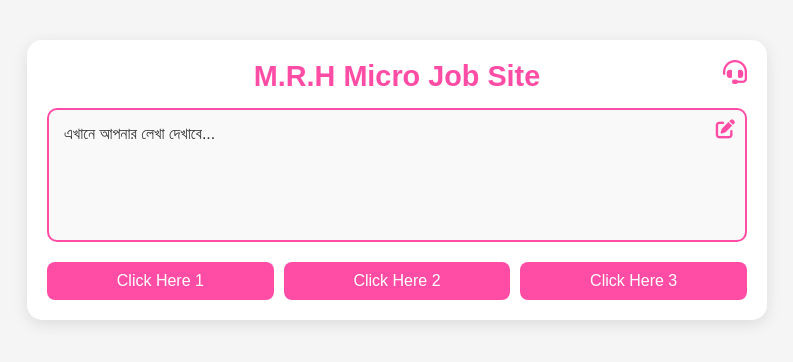
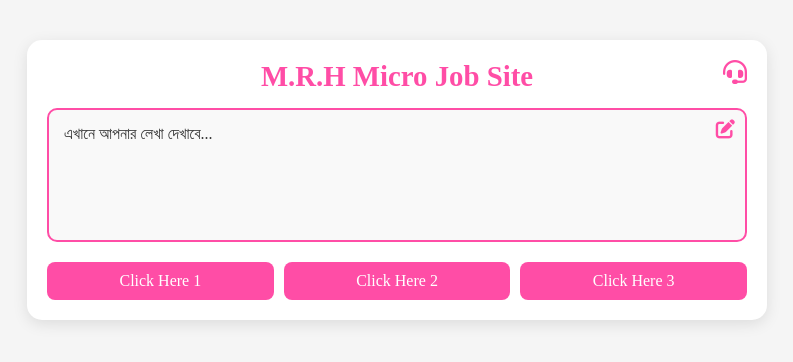
Before and after one commit to mrhonlineauthority/orderconfirm-, a plain HTML site: page microjob.html in a window 1280 px wide. Shown: the part 220-582 px from the top of the page, without its empty margins (243-1036 px from the left). Drawn offline with Linux system fonts and the light colour scheme.

Commit message:
microjob.html

```diff
--- a/microjob.html
+++ b/microjob.html
@@ -13,7 +13,7 @@
     }
     body {
       margin: 0;
-      font-family: "Poppins", sans-serif;
+      font-family: "Poppins", Times New Roman;
       background: var(--bg);
       display: flex;
       justify-content: center;
```
